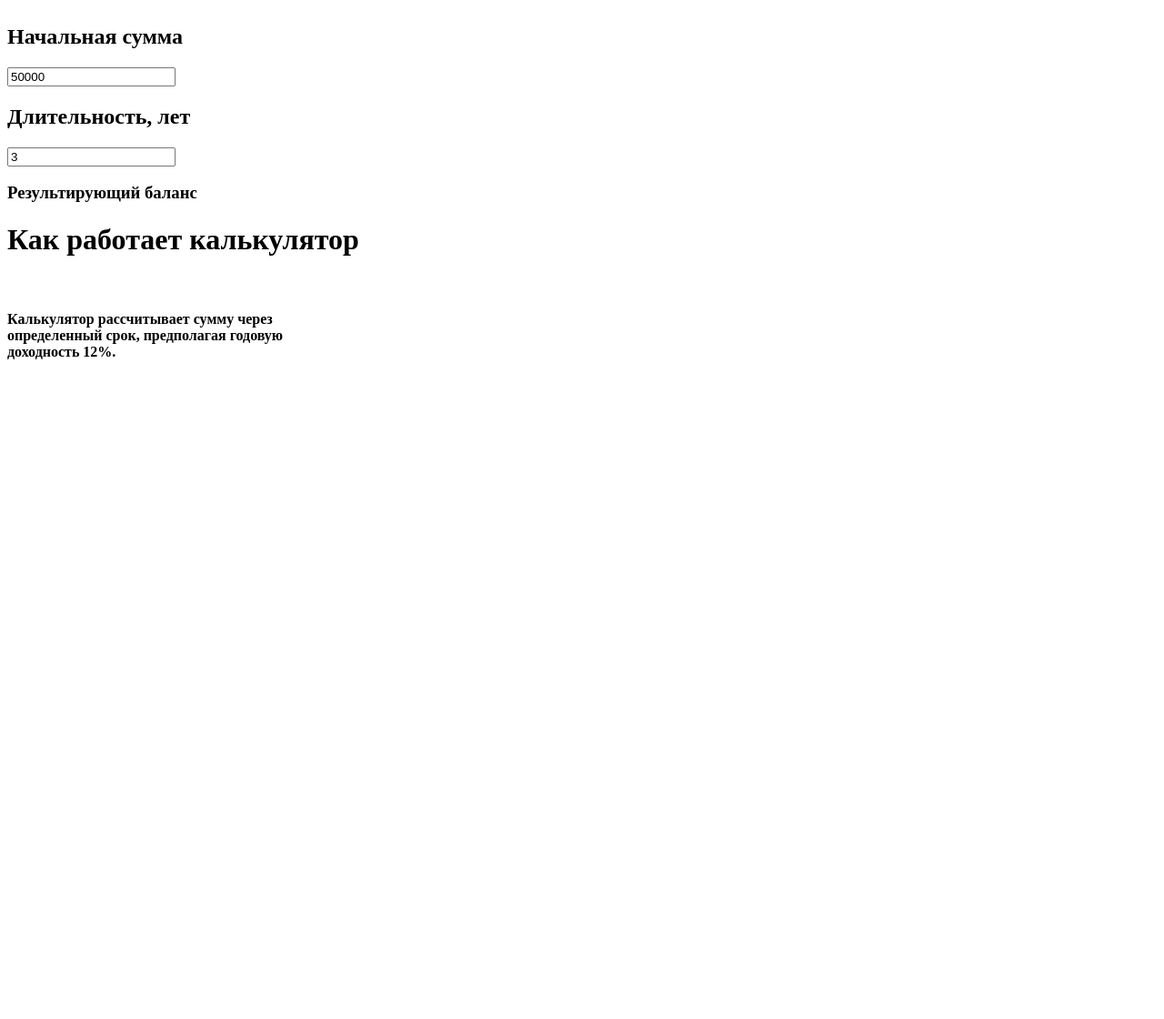
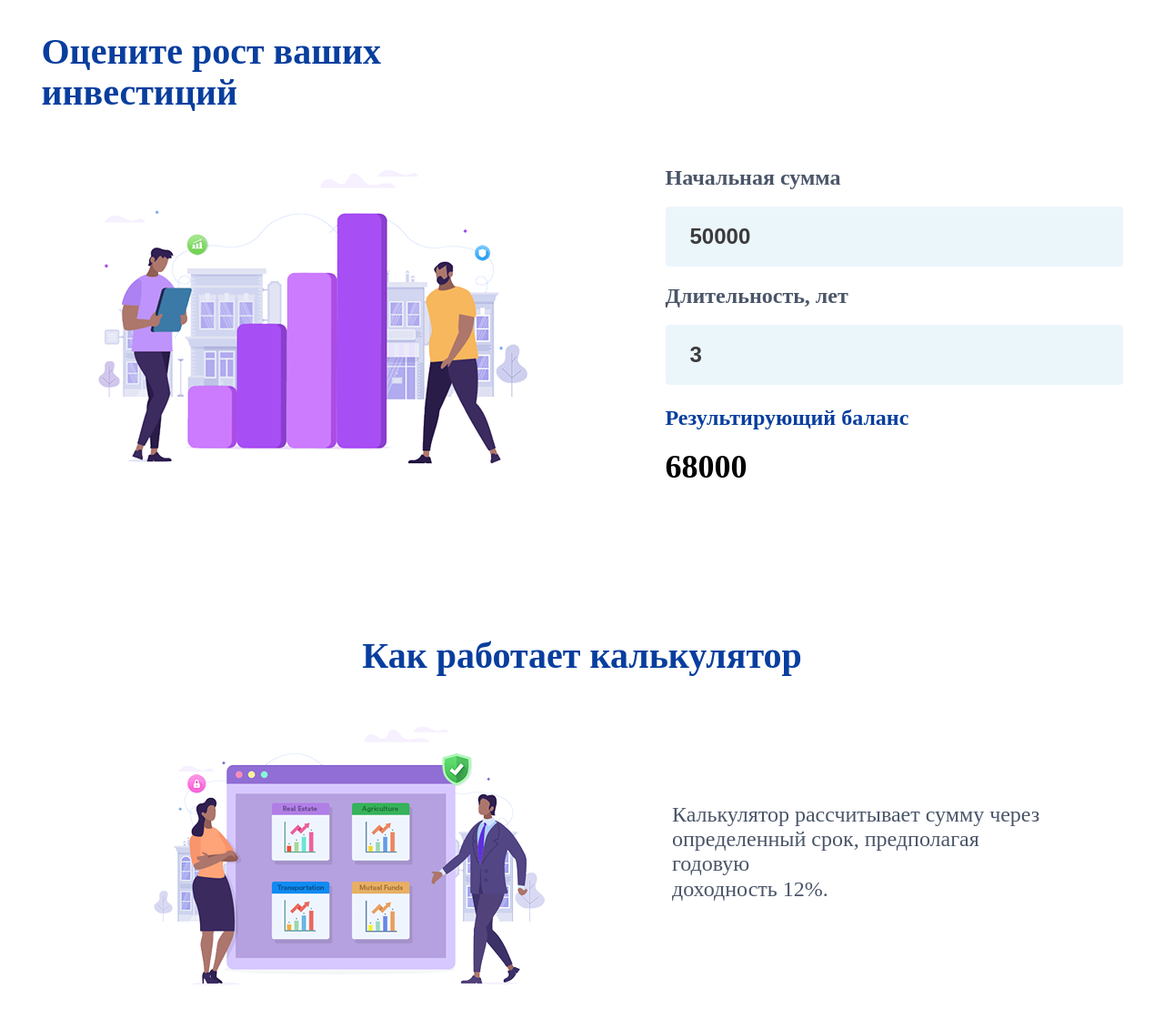
Before and after one commit to nettbliss/invest_calculate, a plain HTML site: page index.html in a window 1280 px wide. Shown: the part 128-1248 px from the top of the page at 91% size. Before the commit the page ends 800 px from the top, so only its background shows below. Drawn offline with Linux system fonts and the light colour scheme; the site is published under a folder, as on GitHub Pages, so addresses that start at the root find nothing.

Commit message:
Update index.html

```diff
--- a/index.html
+++ b/index.html
@@ -4,13 +4,13 @@
     <meta charset="UTF-8" />
     <meta name="viewport" content="width=device-width, initial-scale=1.0" />
     <title>Калькулятор инвестиций</title>
-    <link rel="stylesheet" href="/invest_calculate/styles/style.css" />
+    <link rel="stylesheet" href="./styles/style.css" />
   </head>
   <body>
     <div class="first_block">
       <div class="img1">
         <h1>Оцените рост ваших <br />инвестиций</h1>
-        <img src="/image1.png" alt="" />
+        <img src="./image1.png" alt="" />
       </div>
       <div class="input">
         <h2>Начальная сумма</h2>
@@ -24,7 +24,7 @@
     <h1 class="big_second">Как работает калькулятор</h1>
     <div class="second_block">
       <div class="img2">
-        <img src="/image2.png" alt="" />
+        <img src="./image2.png" alt="" />
       </div>
       <div class="texttwoblock">
         <h4 class="texttwo">
@@ -34,6 +34,6 @@
         </h4>
       </div>
     </div>
-    <script src="/main.js"></script>
+    <script src="./main.js"></script>
   </body>
 </html>
```
